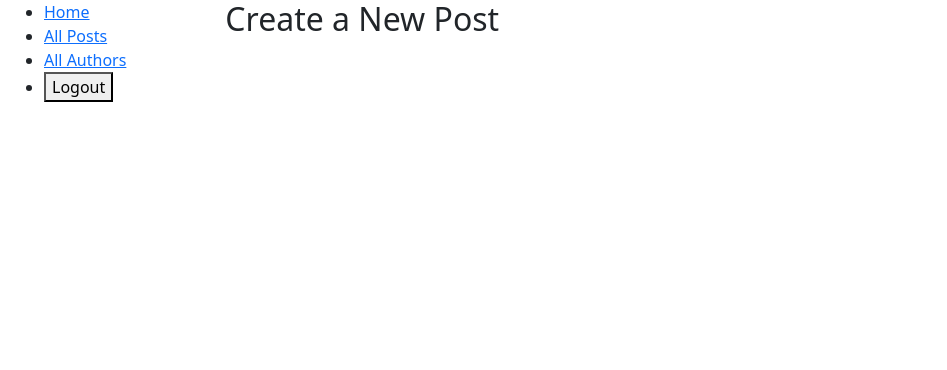
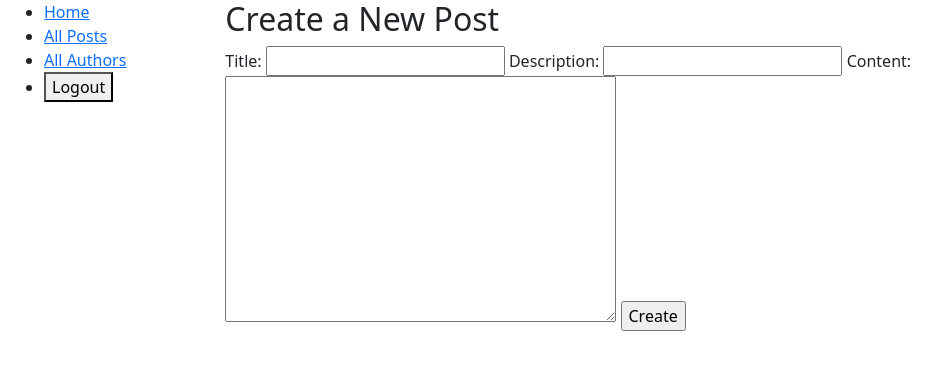
Before and after one commit to m20re/tech-exercise-v2, a Django app: page /blog/create/ in a window 1280 px wide. Shown: the top 370 px of the page, without its empty margins (0-947 px from the left). Run offline with Django 4.2, Linux system fonts and the light colour scheme; the visitor is signed in with stand-in values (Sample User, id 1).

Commit message:
added new blog create form

```diff
--- a/mysite/blog/forms.py
+++ b/mysite/blog/forms.py
@@ -1,14 +1,21 @@
-from django.contrib.auth.forms import UserChangeForm, UserCreationForm, AuthenticationForm
-from .models import CustomUser
+from django.contrib.auth.forms import UserChangeForm, UserCreationForm
+from django import forms
+from . import models
 
 class CustomUserCreationForm(UserCreationForm):
 
     class Meta:
-        model = CustomUser
+        model = models.CustomUser
         fields = ("username", "email")
 
 class CustomUserChangeForm(UserChangeForm):
 
     class Meta:
-        model = CustomUser
+        model = models.CustomUser
         fields = ("username", "email")
+
+class CreatePost(forms.ModelForm):
+
+    class Meta:
+        model = models.Post
+        fields = ['title', 'description', 'content']
--- a/mysite/blog/views.py
+++ b/mysite/blog/views.py
@@ -1,7 +1,8 @@
-from django.shortcuts import render
+from django.shortcuts import render, redirect
 from django.views import generic
 from .models import Post, CustomUser
 from django.contrib.auth.decorators import login_required
+from . import forms
 
 # Create your views here.
 
@@ -46,4 +47,11 @@ class AuthorDetailView(generic.DetailView):
 
 @login_required(login_url="/accounts/login")
 def post_create(request):
-    return render(request, 'blog/post_create.html')
+    if request.method == 'POST':
+        form = forms.CreatePost(request.POST, request.FILES)
+        if form.is_valid():
+            # save article to the database
+            return redirect('blog:index')
+    else:
+        form = forms.CreatePost()
+    return render(request, 'blog/post_create.html', { 'form': form })
--- a/mysite/templates/blog/post_create.html
+++ b/mysite/templates/blog/post_create.html
@@ -3,6 +3,9 @@
 {% block content %}
     <div class="create-post">
         <h2>Create a New Post</h2>
-
+        <form class="site-form" actions="{% url 'blog:create' %}" method="post" enctype="multipart/form-data">{% csrf_token %}
+            {{ form }}
+            <input type="Submit" value="Create">
+        </form>
     </div>
 {% endblock %}
```
